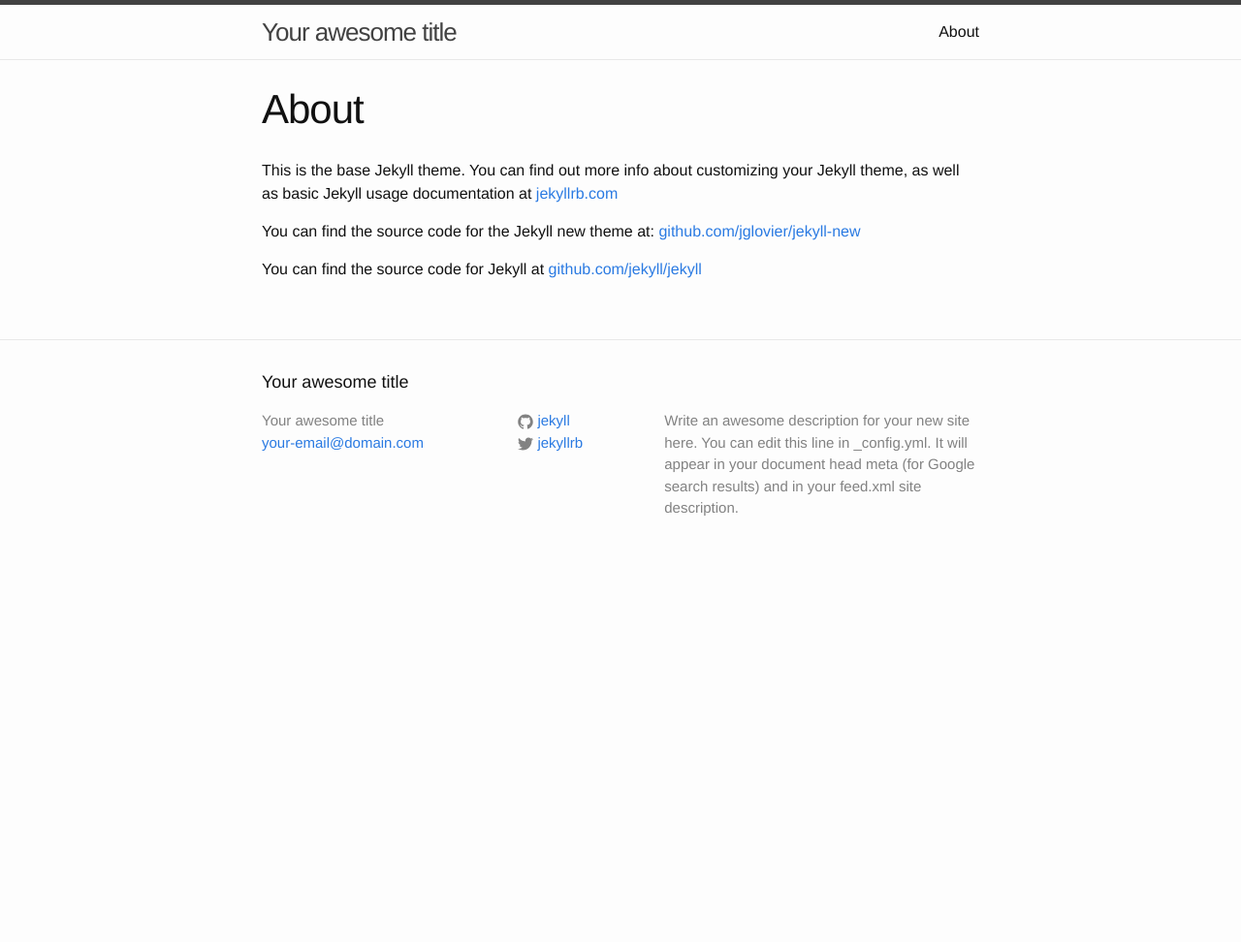
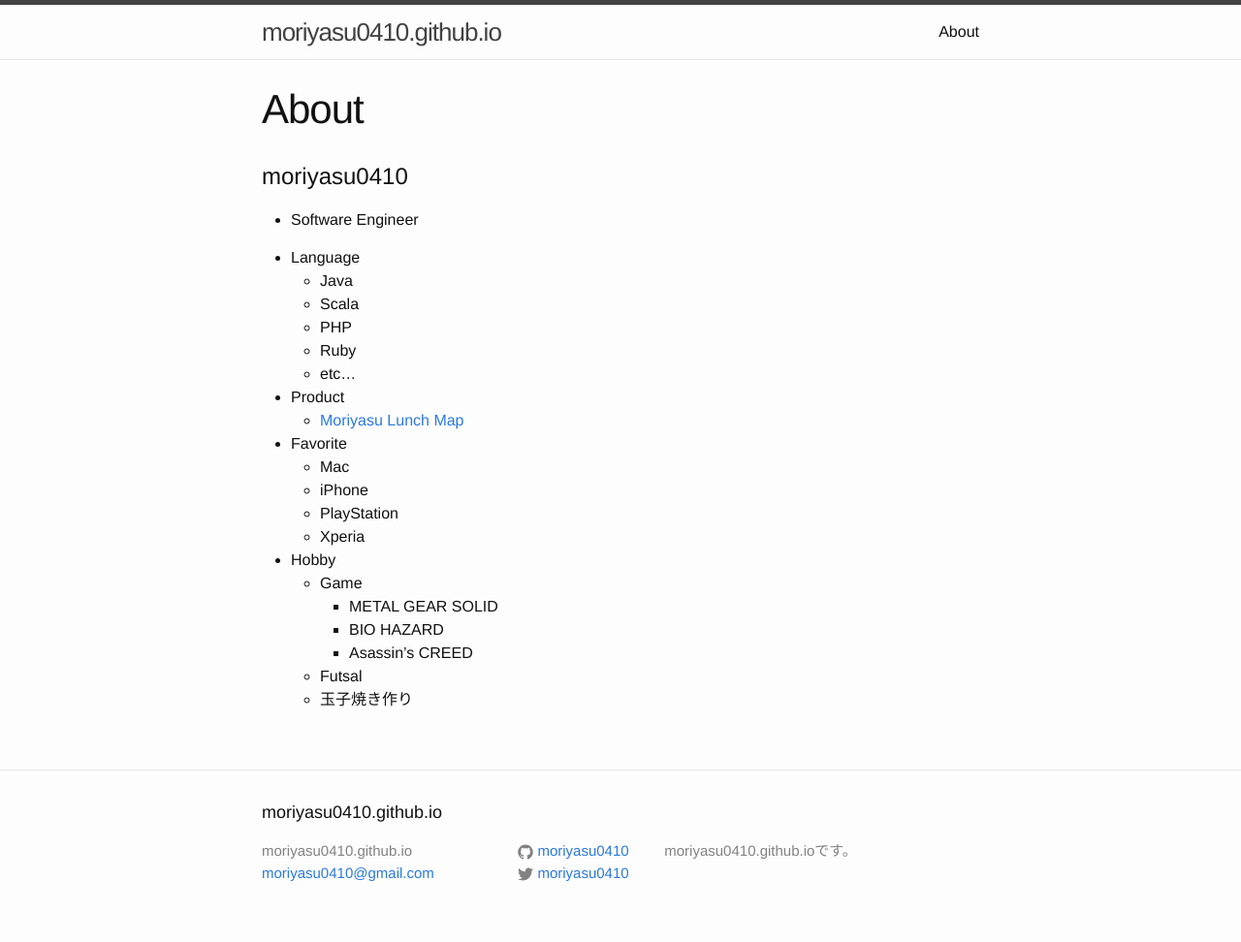
Before and after one commit to moriyasu0410/moriyasu0410.github.io, a Jekyll site: the page built from about.md, in a window 1280 px wide. Shown: the whole page at 97% size. Built offline with Jekyll 4.4.1, drawn with Linux system fonts in a browser that asks for light colours; before the commit the page ends 900 px from its top, so only the background shows below that.

Commit message:
2015-03-21-first-jekyll

```diff
--- a/_config.yml
+++ b/_config.yml
@@ -1,14 +1,11 @@
 # Site settings
-title: Your awesome title
-email: your-email@domain.com
-description: > # this means to ignore newlines until "baseurl:"
-  Write an awesome description for your new site here. You can edit this
-  line in _config.yml. It will appear in your document head meta (for
-  Google search results) and in your feed.xml site description.
+title: moriyasu0410.github.io
+email: moriyasu0410@gmail.com
+description: moriyasu0410.github.ioです。
 baseurl: "" # the subpath of your site, e.g. /blog/
-url: "http://yourdomain.com" # the base hostname & protocol for your site
-twitter_username: jekyllrb
-github_username:  jekyll
+url: "moriyasu0410.github.io" # the base hostname & protocol for your site
+twitter_username: moriyasu0410
+github_username:  moriyasu0410
 
 # Build settings
 markdown: kramdown
--- a/about.md
+++ b/about.md
@@ -4,8 +4,30 @@ title: About
 permalink: /about/
 ---
 
-This is the base Jekyll theme. You can find out more info about customizing your Jekyll theme, as well as basic Jekyll usage documentation at [jekyllrb.com](http://jekyllrb.com/)
+# moriyasu0410
 
-You can find the source code for the Jekyll new theme at: [github.com/jglovier/jekyll-new](https://github.com/jglovier/jekyll-new)
+* Software Engineer
 
-You can find the source code for Jekyll at [github.com/jekyll/jekyll](https://github.com/jekyll/jekyll)
+* Language
+	* Java
+	* Scala
+	* PHP
+	* Ruby
+	* etc...
+
+* Product
+	* [Moriyasu Lunch Map](http://moriyasu.me 'Moriyasu Lunch Map')
+
+* Favorite
+	* Mac
+	* iPhone
+	* PlayStation
+	* Xperia
+
+* Hobby
+	* Game
+		* METAL GEAR SOLID
+		* BIO HAZARD
+		* Asassin's CREED
+	* Futsal
+	* 玉子焼き作り
```
Also changed, not shown: _posts/2015-03-21-first-jekyll.md (added, +7 -0 lines), _posts/2015-03-21-welcome-to-jekyll.markdown (deleted, +0 -25 lines).
